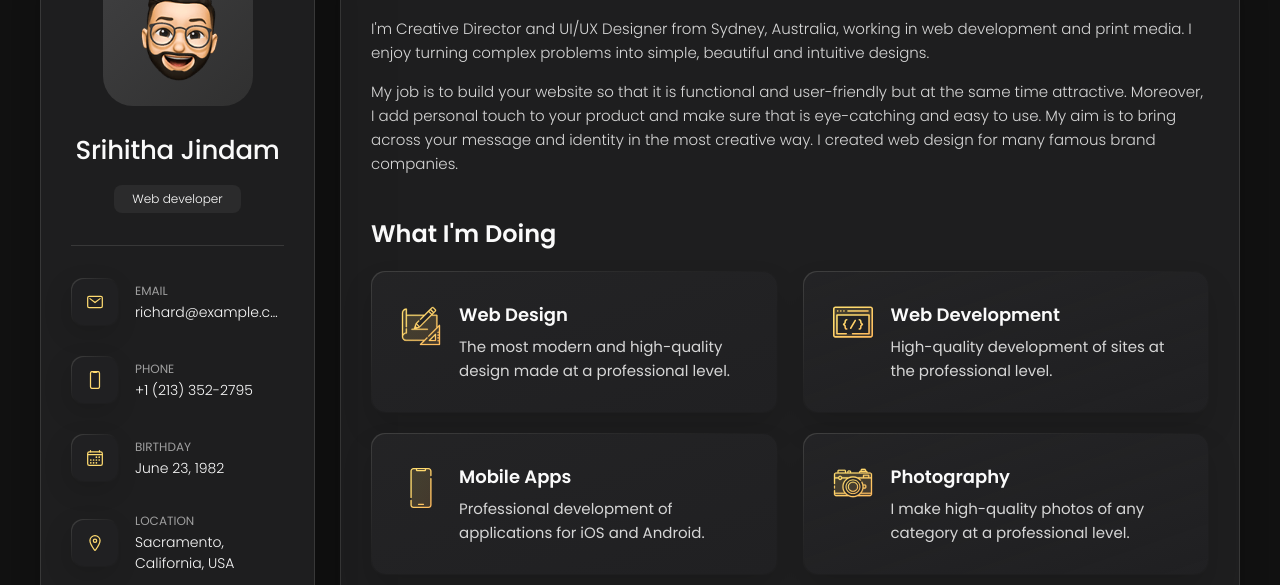
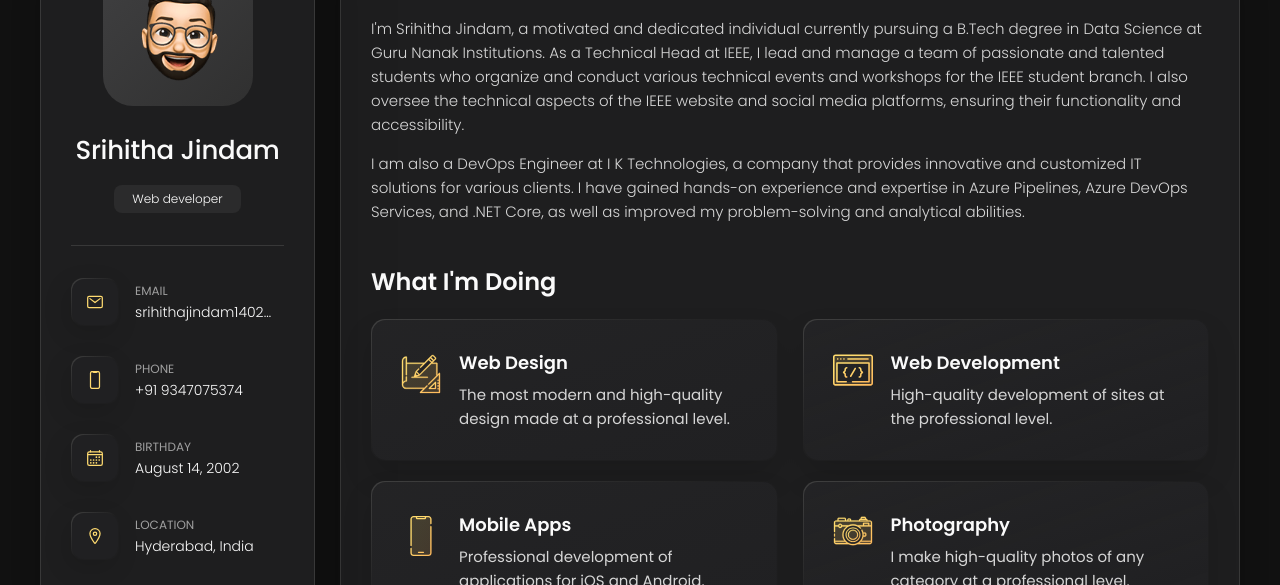
Before and after one commit to SrihithaJindam/Portfolio, a plain HTML site: page index.html in a window 1280 px wide. Shown: the part 162-747 px from the top of the page. Drawn offline with nearby package versions, Linux system fonts and the light colour scheme.

Commit message:
Personal Details updated

```diff
--- a/index.html
+++ b/index.html
@@ -74,7 +74,7 @@
             <div class="contact-info">
               <p class="contact-title">Email</p>
 
-              <a href="mailto:richard@example.com" class="contact-link">richard@example.com</a>
+              <a href="mailto:srihithajindam1402@gmail.com" class="contact-link">srihithajindam1402@gmail.com</a>
             </div>
 
           </li>
@@ -88,7 +88,7 @@
             <div class="contact-info">
               <p class="contact-title">Phone</p>
 
-              <a href="tel:+12133522795" class="contact-link">+1 (213) 352-2795</a>
+              <a href="tel:+91 9347075374" class="contact-link">+91 9347075374</a>
             </div>
 
           </li>
@@ -102,7 +102,7 @@
             <div class="contact-info">
               <p class="contact-title">Birthday</p>
 
-              <time datetime="1982-06-23">June 23, 1982</time>
+              <time datetime="2002-08-14">August 14, 2002</time>
             </div>
 
           </li>
@@ -116,7 +116,7 @@
             <div class="contact-info">
               <p class="contact-title">Location</p>
 
-              <address>Sacramento, California, USA</address>
+              <address>Hyderabad, India</address>
             </div>
 
           </li>
@@ -209,17 +209,13 @@
 
         <section class="about-text">
           <p>
-            I'm Creative Director and UI/UX Designer from Sydney, Australia, working in web development and print media.
-            I enjoy
-            turning complex problems into simple, beautiful and intuitive designs.
+            I'm Srihitha Jindam, a motivated and dedicated individual currently pursuing a B.Tech degree in Data Science at Guru Nanak Institutions. As a Technical Head at IEEE, I lead and manage a team of passionate and talented students who organize and conduct various technical events and workshops for the IEEE student branch. I also oversee the technical aspects of the IEEE website and social media platforms, ensuring their functionality and accessibility.
+
           </p>
 
           <p>
-            My job is to build your website so that it is functional and user-friendly but at the same time attractive.
-            Moreover, I
-            add personal touch to your product and make sure that is eye-catching and easy to use. My aim is to bring
-            across your
-            message and identity in the most creative way. I created web design for many famous brand companies.
+            I am also a DevOps Engineer at I K Technologies, a company that provides innovative and customized IT solutions for various clients. I have gained hands-on experience and expertise in Azure Pipelines, Azure DevOps Services, and .NET Core, as well as improved my problem-solving and analytical abilities.
+
           </p>
         </section>
 
```
